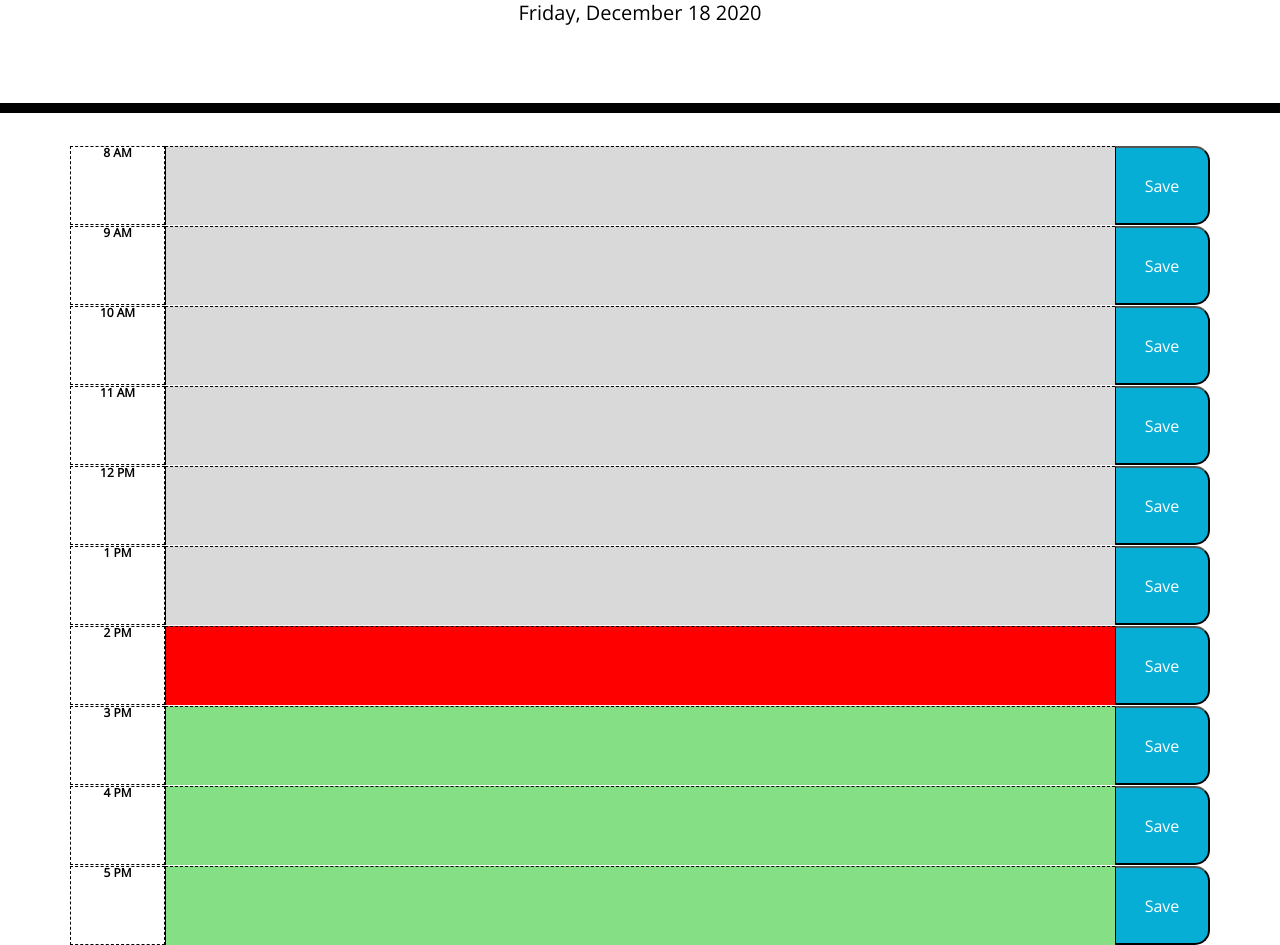
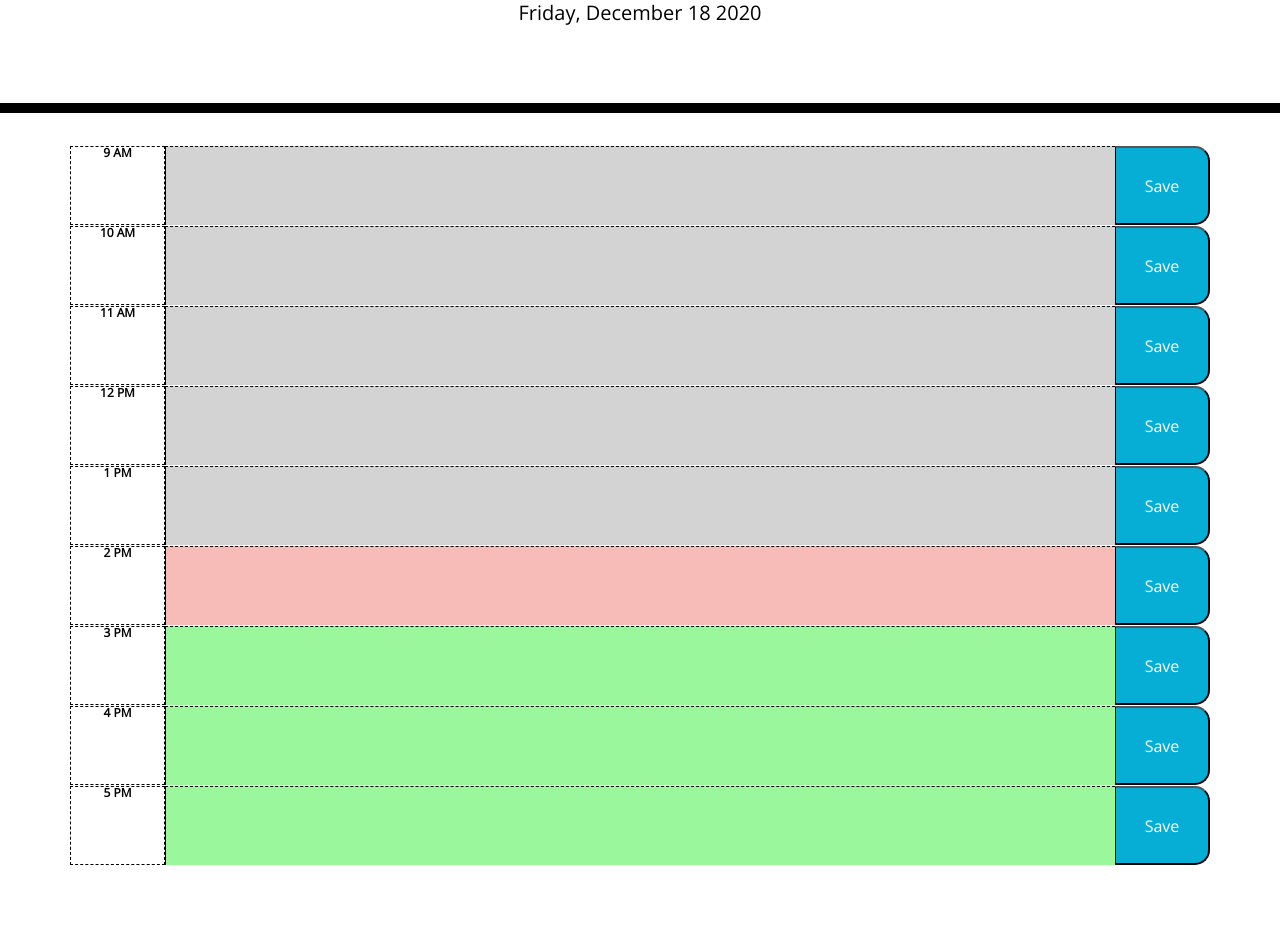
Before and after one commit to asheth22/Calendar_App, a plain HTML site: page index.html in a window 1280 px wide. Shown: the part 191-1136 px from the top of the page. After the commit the page ends 1056 px from the top, so only its background shows below. Drawn offline with nearby package versions, Linux system fonts and the light colour scheme.

Commit message:
added past present future styling

```diff
--- a/assets/script.js
+++ b/assets/script.js
@@ -3,7 +3,7 @@ var container = $(".container");
 
 setPlanner();
 
-$(".saveBtn").on('click', function(){
+$(".saveBtn").on('click', function () {
     var currentEl = $(this);
     var parentIndex = parseInt(currentEl.parent().index());
     console.log("parent index on click:", parentIndex);
@@ -18,10 +18,10 @@ function setPlanner() {
         var element = $(this);
         var index = parseInt(element.index());
         var pHourEl = element.children(".hour");
-        var pHour = dayjs().hour(8 + index);
+        var pHour = dayjs().hour(9 + index);
         pHour = pHour.format("h A");
         pHourEl.html(pHour);
-        pHour = dayjs().hour(8 + index);
+        pHour = dayjs().hour(9 + index);
         var hour = parseInt(pHour.format("H"));
         var cHour = parseInt(dayjs().format("H"));
 
@@ -29,15 +29,15 @@ function setPlanner() {
         descEl = element.children(".description");
         if (hour < cHour) {
             console.log("planner time", hour, "is less than current hour", cHour);
-            descEl.css("background-color", "#d9d9d9");
+            descEl.addClass("past");
         }
         else if (hour === cHour) {
             console.log("planner time", hour, "is equal to current hour", cHour);
-            descEl.css("background-color", "#ff0000");
+            descEl.addClass("present");
         }
         else {
             console.log("planner time", hour, "is greater to current hour", cHour);
-            descEl.css("background-color", "#85e085");
+            descEl.addClass("future");
         }
     });
 }
--- a/assets/style.css
+++ b/assets/style.css
@@ -55,12 +55,12 @@ body {
   }
 
   .present {
-    background-color: #ff6961;
+    background-color: #f7bbb8;
     color: white;
   }
 
   .future {
-    background-color: #77dd77;
+    background-color: #9bf79b;
     color: white;
   }
 
--- a/index.html
+++ b/index.html
@@ -75,12 +75,7 @@
             <textarea class="col-md-10 description"> </textarea>
             <button class="col-md-1 saveBtn"> Save </button>
         </div>
-        <div class="row">
-            <div class="col-md-1 hour">
-            </div>
-            <textarea class="col-md-10 description"> </textarea>
-            <button class="col-md-1 saveBtn"> Save </button>
-        </div>
+
     </div>
 
     <script src="https://cdnjs.cloudflare.com/ajax/libs/jquery/3.2.1/jquery.min.js"></script>
```
